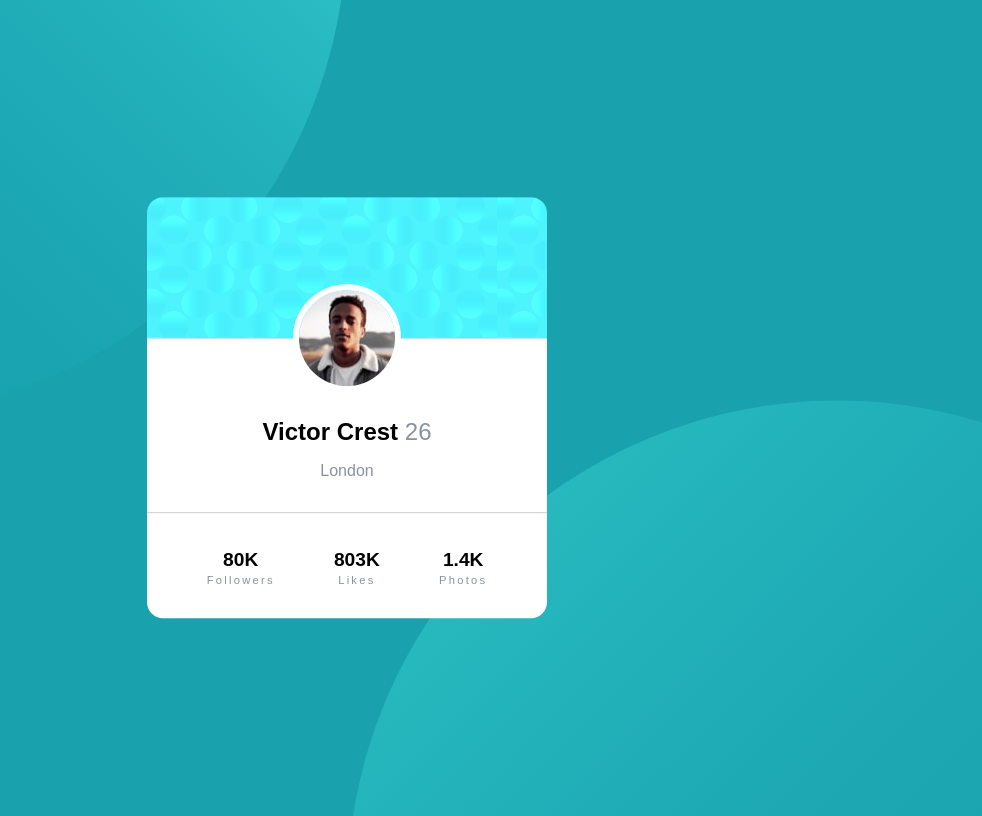
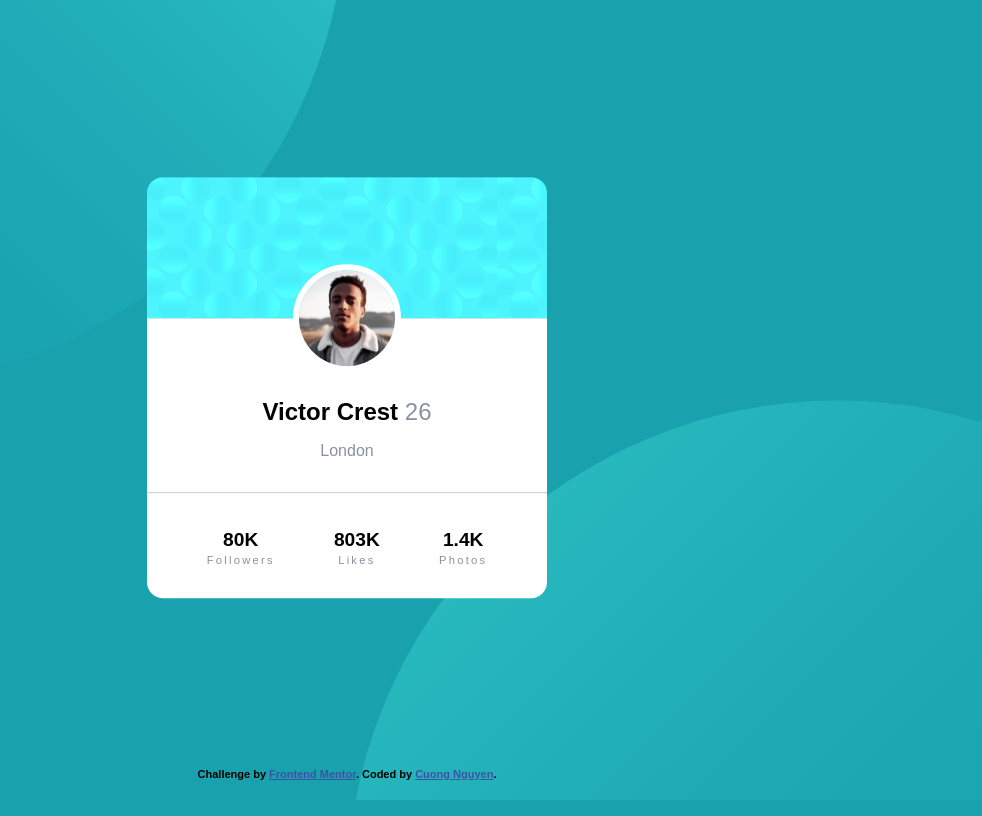
Before and after one commit to cuong24/profile-card-component-main, a plain HTML site: page index.html in a window 1280 px wide. Shown: the whole page, without its empty margins (293-1275 px from the left). Drawn offline with Linux system fonts and the light colour scheme.

Commit message:
Update profile in the attribution

```diff
--- a/index.html
+++ b/index.html
@@ -41,9 +41,9 @@
       </ul>
     </div>
   </main>
-  <!-- <div class="attribution">
+  <div class="attribution">
     Challenge by <a href="https://www.frontendmentor.io?ref=challenge" target="_blank">Frontend Mentor</a>.
-    Coded by <a href="#">Your Name Here</a>.
-  </div> -->
+    Coded by <a href="https://github.com/cuong24">Cuong Nguyen</a>.
+  </div>
 </body>
 </html>
--- a/style.css
+++ b/style.css
@@ -20,7 +20,7 @@ body {
 }
 
 main{
-  height: 100vh;
+  height: 95vh;
   display: flex;
   justify-content: center;
   align-items: center;
```
